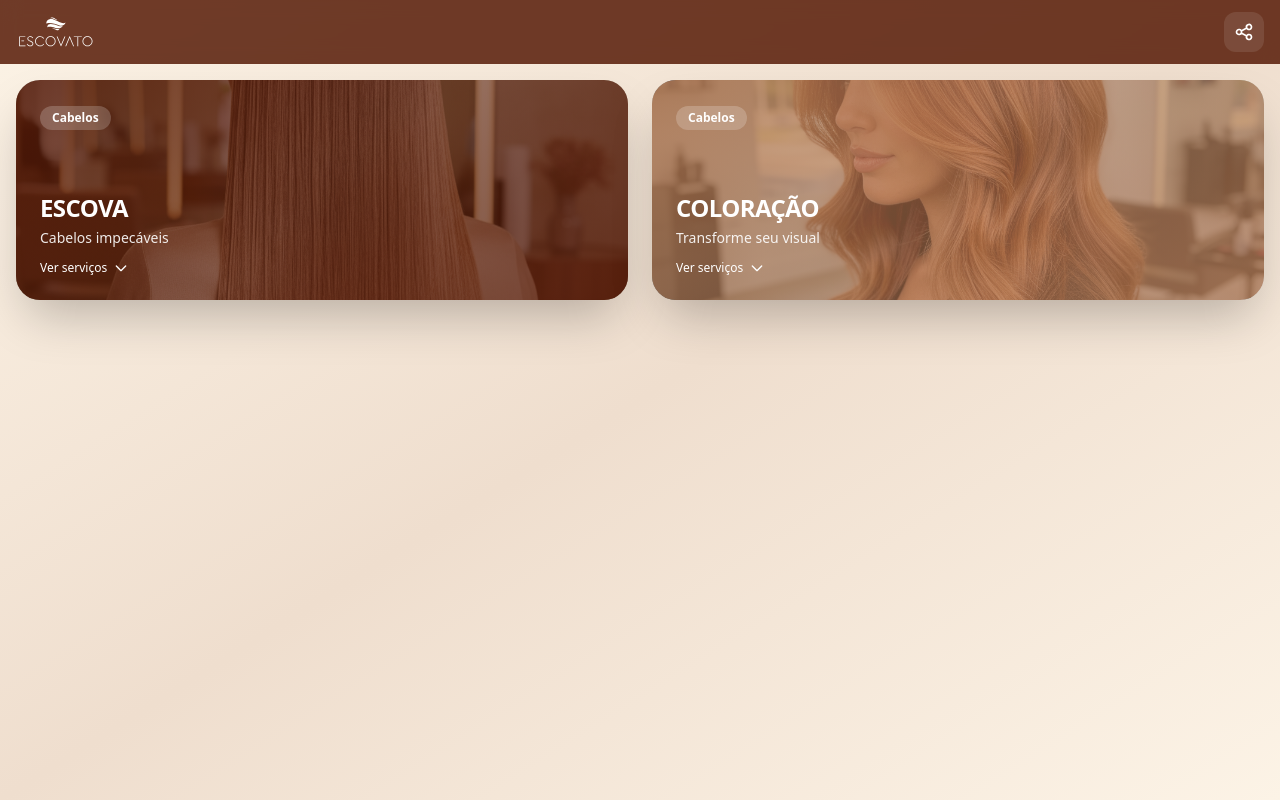
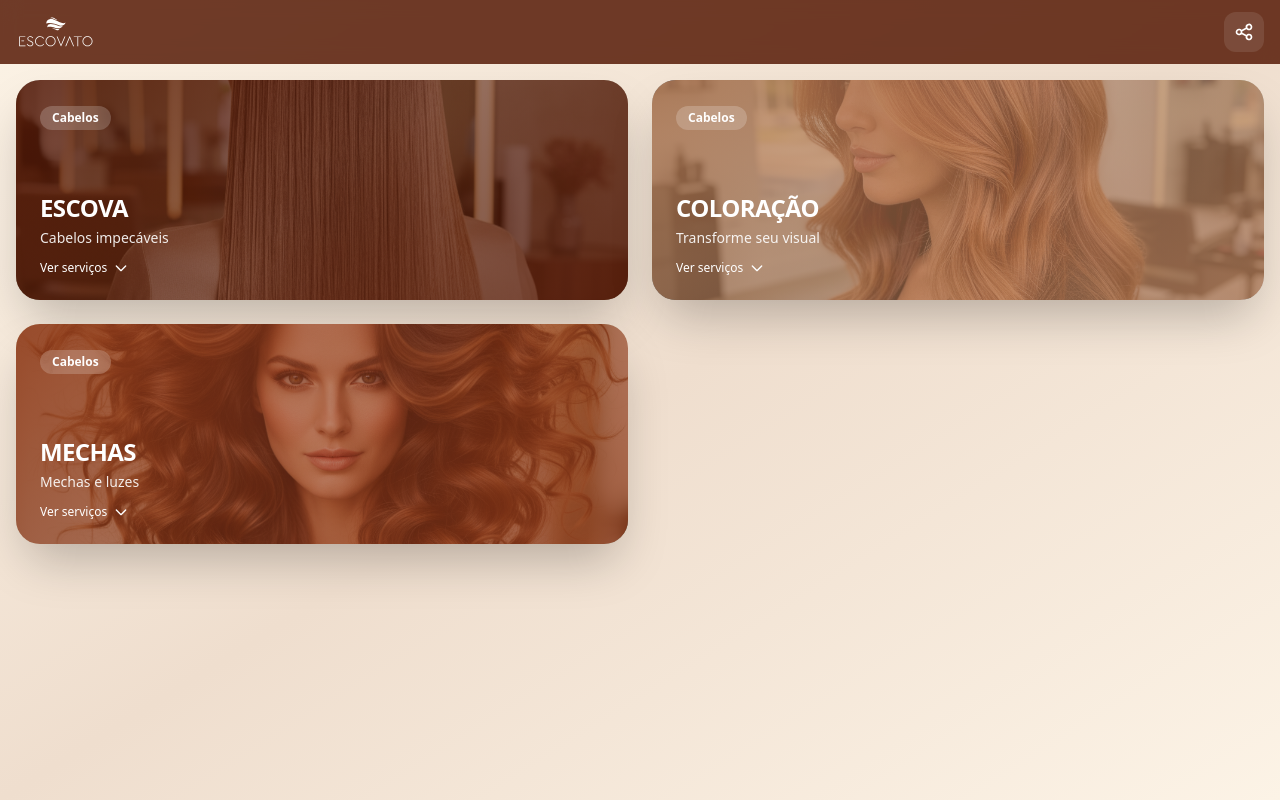
Before and after one commit to rogerio-azevedo/escovato, a Next.js app: page /catalogo in a window 1280 px wide. Built offline with nearby package versions, Linux system fonts and the light colour scheme.

Commit message:
feat: mechas

```diff
--- a/src/app/catalogo/page.tsx
+++ b/src/app/catalogo/page.tsx
@@ -116,6 +116,41 @@ const categorias: Categoria[] = [
       {
         nome: "Coloração cabelo total",
         preco: "R$ 250",
+        destaque: false,
+        observacao: "* sujeito a avaliação do profissional",
+      },
+    ],
+  },
+  {
+    id: "mechas",
+    nome: "Cabelos",
+    titulo: "MECHAS",
+    subtitulo: "Mechas e luzes",
+    imagem: "/images/catalogo/mechas.png",
+    cor: "#903A19",
+    corTexto: "#FFFFFF",
+    servicos: [
+      {
+        nome: "Morena Iluminada",
+        preco: "R$ 550",
+        destaque: false,
+        observacao: "* sujeito a avaliação do profissional",
+      },
+      {
+        nome: "Loiro Iluminado",
+        preco: "R$ 700",
+        destaque: true,
+        observacao: "* sujeito a avaliação do profissional",
+      },
+      {
+        nome: "Loiro Tradicional",
+        preco: "R$ 750",
+        destaque: false,
+        observacao: "* sujeito a avaliação do profissional",
+      },
+      {
+        nome: "Loiro Total Blond",
+        preco: "R$ 900",
         destaque: false,
         observacao: "* sujeito a avaliação do profissional",
       },
```
